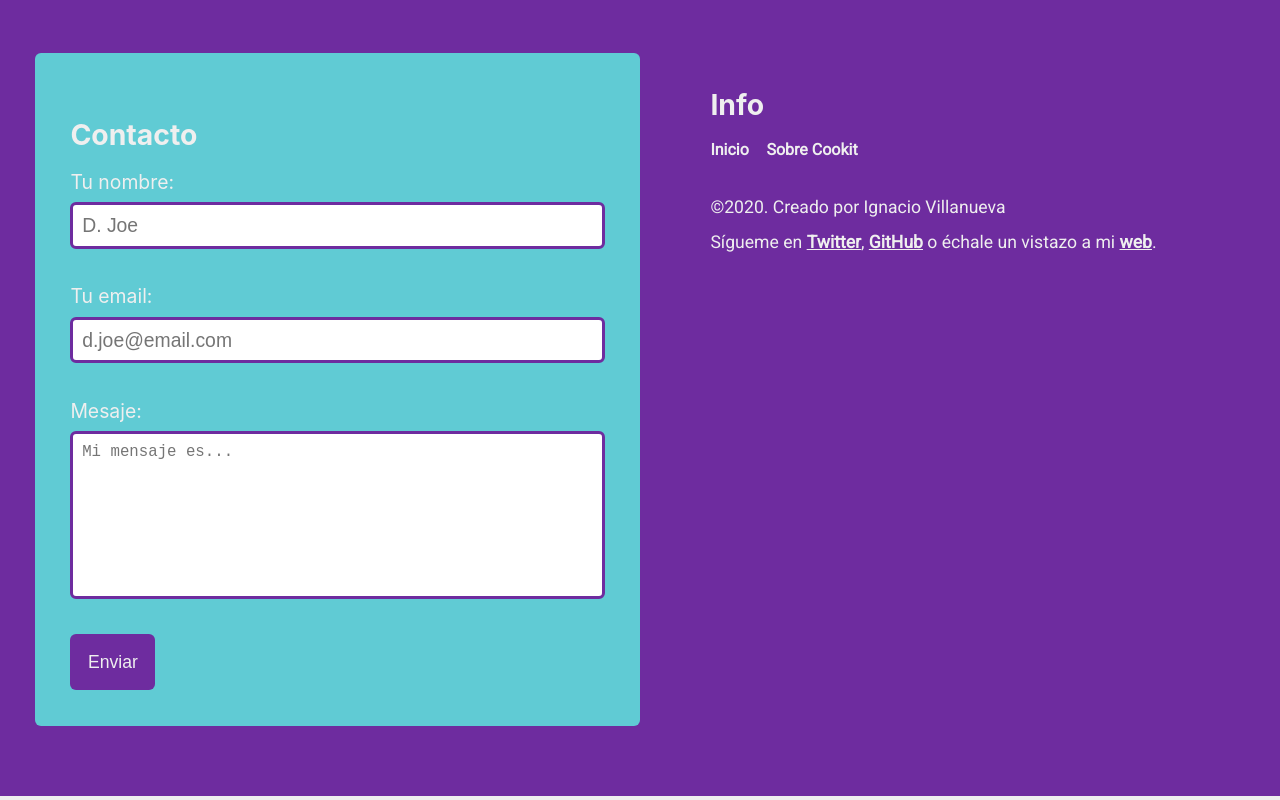
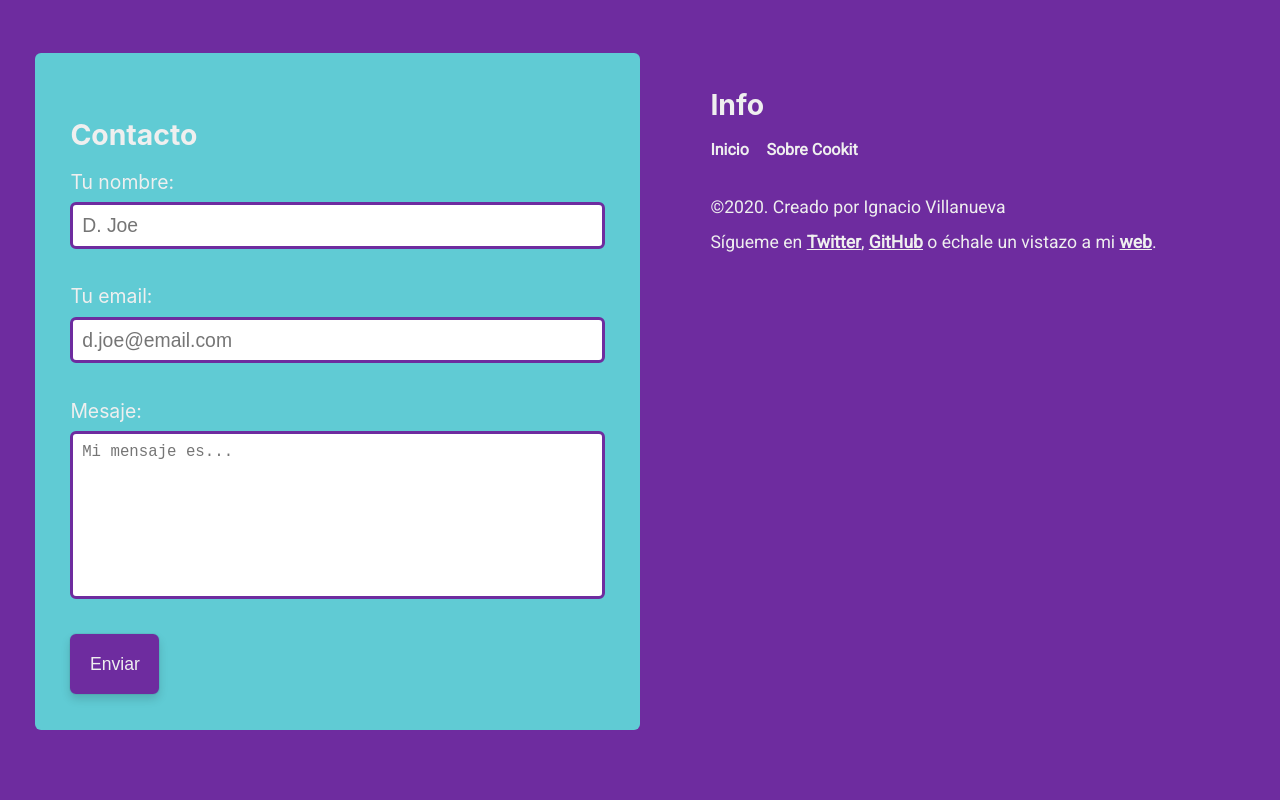
Before and after one commit to IgnaciodeNuevo/cooking, a Gatsby site: page / in a window 1280 px wide. Shown: the part 879-1679 px from the top of the page. Built offline with nearby package versions, Linux system fonts and the light colour scheme; Gatsby itself is replaced by a stand-in of ours; a web font is replaced by a local one.

Commit message:
Update contact styles

```diff
--- a/src/components/Contact.js
+++ b/src/components/Contact.js
@@ -46,17 +46,28 @@ const Textarea = styled.textarea`
 
 const Button = styled.button`
   background-color: var(--color-brand-primary-dark);
-  border: 0;
   padding: var(--space-m);
   border-radius: var(--border-radius);
   font-size: var(--font-base);
   color: var(--color-base-lightest);
+  cursor: pointer;
+  border: 2px solid var(--color-brand-primary-dark);
+  border-top-width: 2px;
+  box-shadow: var(--box-shadow-base);
   transition: all var(--transition-duration-normal)
     var(--animation-type-cubic-fast);
 
   &:hover {
     background-color: var(--color-brand-primary-medium);
-    cursor: pointer;
+    border-color: var(--color-brand-primary-medium);
+    box-shadow: var(--box-shadow-hover);
+    transform: translateY(-0.125rem);
+  }
+
+  &:focus {
+    outline-style: none;
+    outline-color: -webkit-focus-ring-color;
+    outline-width: 5px;
   }
 `
 
@@ -66,10 +77,18 @@ const H2 = styled.h2`
 `
 
 const Contact = () => (
-  <Form name="contact" action="/success/" method="POST" data-netlify="true" data-netlify-honeypot="bot-field">
+  <Form
+    name="contact"
+    action="/success/"
+    method="POST"
+    data-netlify="true"
+    data-netlify-honeypot="bot-field"
+  >
     <input type="hidden" name="form-name" value="contact" />
     <p hidden>
-        <label>Don’t fill this out: <input name="bot-field" /></label>
+      <label>
+        Don’t fill this out: <input name="bot-field" />
+      </label>
     </p>
     <H2>Contacto</H2>
     <Wrapper>
```
